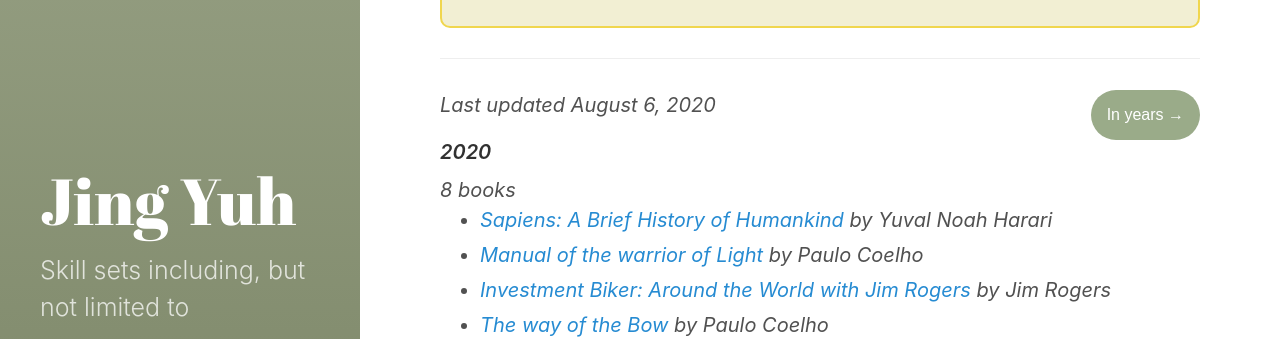
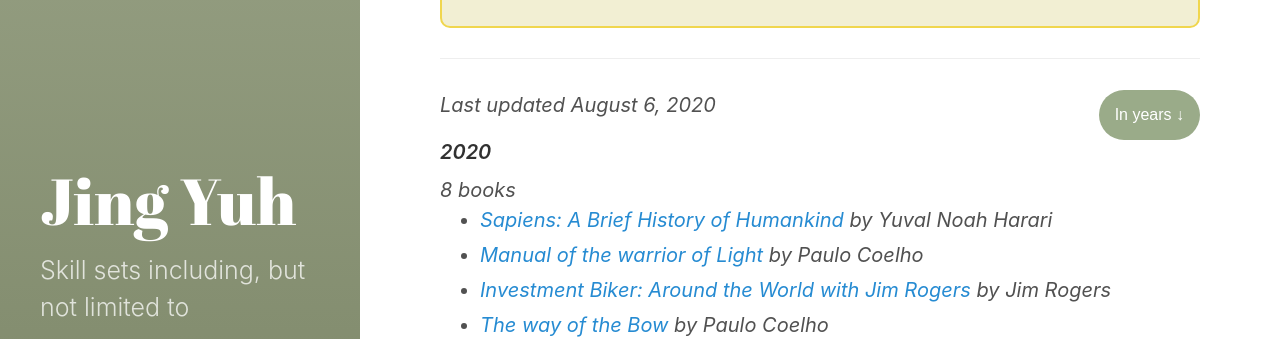
Before and after one commit to jyang123-bit/Website, a Jekyll site: the page built from _posts/2020-06-22-SideNotes-Books-I've-Read-throughout-the-years.md, in a window 1280 px wide and 900 px high. Shown: the part 256-595 px from the top of the window. Built offline with Jekyll 4.4.1, drawn with Linux system fonts in a browser that asks for light colours; some of the changed lines change nothing that is shown.

Commit message:
Update 2020-06-22-SideNotes-Books-I've-Read-throughout-the-years.md

```diff
--- a/_posts/2020-06-22-SideNotes-Books-I've-Read-throughout-the-years.md
+++ b/_posts/2020-06-22-SideNotes-Books-I've-Read-throughout-the-years.md
@@ -20,7 +20,7 @@
 ---
 
 <div class="dropdown" style="float:right;">
-  <button class="dropbtn">In years &#x2192;</button>
+  <button class="dropbtn">In years &#x2193;</button>
   <div class="dropdown-content">
     <a href="#2020">2020</a>
     <a href="#2019">2019</a>
```
